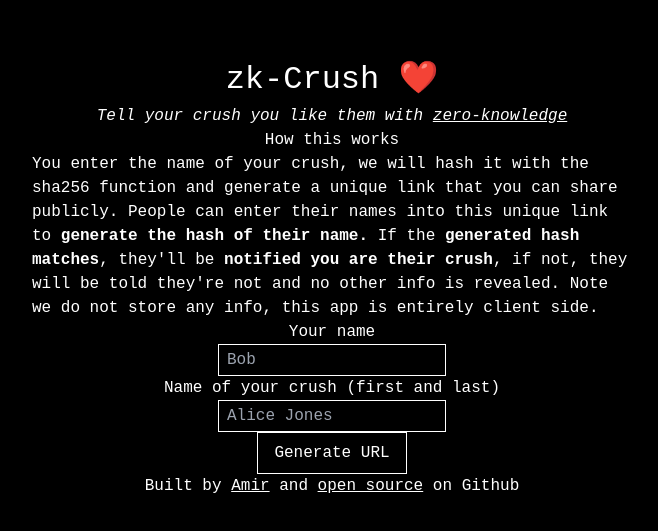
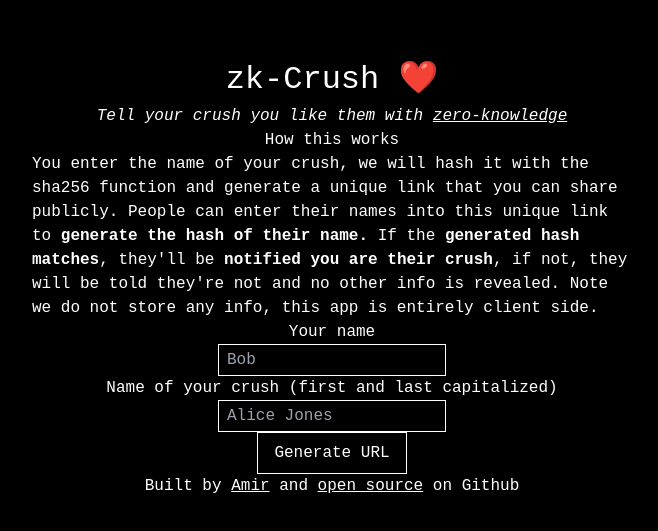
Before and after one commit to amirgamil/zk-crush, a Next.js app: page / in a window 1280 px wide. Shown: the part 123-654 px from the top of the page, without its empty margins (308-966 px from the left). Built offline with nearby package versions, Linux system fonts and the light colour scheme.

Commit message:
minor: update spelling

```diff
--- a/pages/crush.tsx
+++ b/pages/crush.tsx
@@ -58,7 +58,7 @@ const Home: NextPage = () => {
 
                 <div className="py-3"></div>
                 <div className={styles.containerPadding}>
-                    <p>Your name (first and last)</p>
+                    <p>Your name (first and last capitalized)</p>
                     <div className="py-2"></div>
                     <input
                         placeholder="Alice Jones"
--- a/pages/index.tsx
+++ b/pages/index.tsx
@@ -63,7 +63,7 @@ const Home: NextPage = () => {
                 </div>
                 <div className="py-4"></div>
                 <div className={styles.containerPadding}>
-                    <p>Name of your crush (first and last)</p>
+                    <p>Name of your crush (first and last capitalized)</p>
                     <div className="py-2"></div>
                     <input
                         placeholder="Alice Jones"
```
